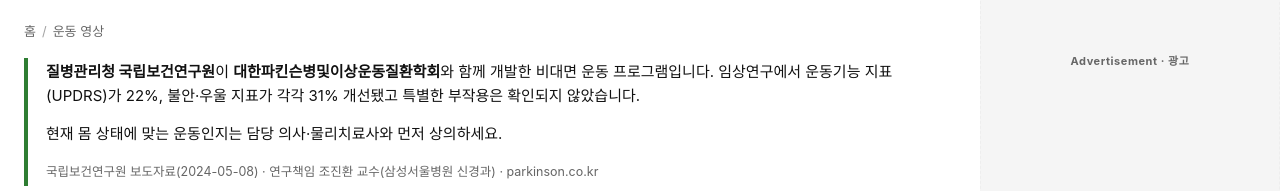
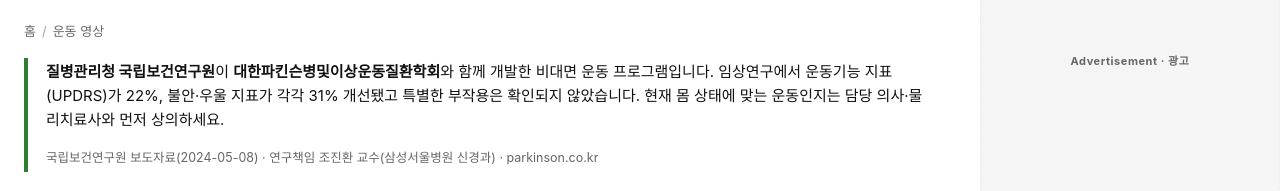
Before and after one commit to dailyhotcoolmeme/parkinon-web, an Astro site in the folder site/: page /ko/exercise in a window 1280 px wide. Shown: the part 320-511 px from the top of the page. Built offline with nearby package versions, Linux system fonts and the light colour scheme; Astro itself is replaced by a stand-in of ours; a web font is replaced by a local one.

Commit message:
운동 영상 출처 안내 — 상담 문구를 별도 문단에서 본문 문단으로 병합
오너 지시: "현재 몸상태에 맞는.... 이거 문구... 문단 바꿈 하지 말라고"
본문(intro)과 상담 문구(disclaimer)를 <p> 두 개로 나눠 문단 사이 여백(14px)을
주던 것을 하나의 <p> 로 합쳤다. .body + .body 규칙 제거.
출처(.cite)는 여전히 별도 문단으로 둔다 — 지시 대상이 아니었다.

Co-Authored-By: Claude Opus 5 (1M context) <noreply@anthropic.com>
Claude-Session: https://claude.ai/code/session_01FQ38BWyGqSzTLq2WETed9g

```diff
--- a/site/src/components/ExerciseSourceNote.astro
+++ b/site/src/components/ExerciseSourceNote.astro
@@ -2,8 +2,8 @@
 /*
  * 운동 영상 허브 상단의 출처·근거 안내.
  * 왼쪽 얇은 녹색 세로 바 + 옆에 텍스트(오너 지시 2026-08-07, 정확한 사양 그대로 구현).
- * 본문·상담 문구는 같은 글씨(크기·굵기·색 전부 동일), 출처만 보조 글씨(작게·연하게).
- * 아이콘·색 강조 없음.
+ * 본문·상담 문구는 문단을 나누지 않고 한 문단으로 잇는다(오너 지시 2026-08-07:
+ * "문단 바꿈 하지 말라고"). 출처만 별도 문단, 보조 글씨(작게·연하게). 아이콘·색 강조 없음.
  */
 import type { ExerciseSource } from '../lib/exerciseSource';
 
@@ -14,8 +14,11 @@ const { source } = Astro.props;
 ---
 
 <div class="source-note">
-  <p class="body">{source.intro.map((run) => (run.bold ? <b>{run.text}</b> : run.text))}</p>
-  <p class="body">{source.disclaimer}</p>
+  <p class="body">
+    {source.intro.map((run) => (run.bold ? <b>{run.text}</b> : run.text))}
+    {' '}
+    {source.disclaimer}
+  </p>
   <p class="cite">
     {source.citation}
     {source.link && (
@@ -49,9 +52,6 @@ const { source } = Astro.props;
     line-height: 24px;
     color: var(--text);
   }
-  .body + .body {
-    margin-top: 14px;
-  }
   .cite {
     margin-top: 14px;
     font-size: 12.5px;
```
